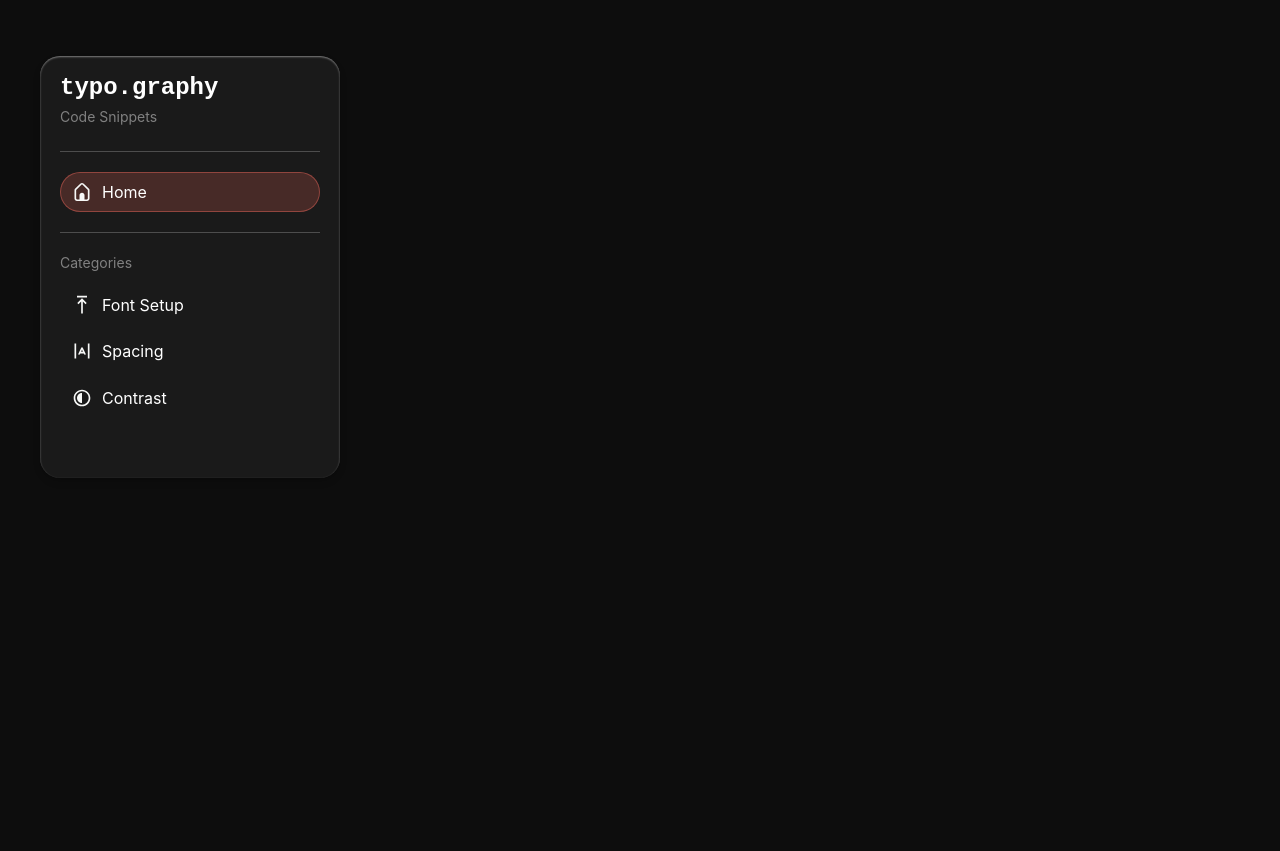
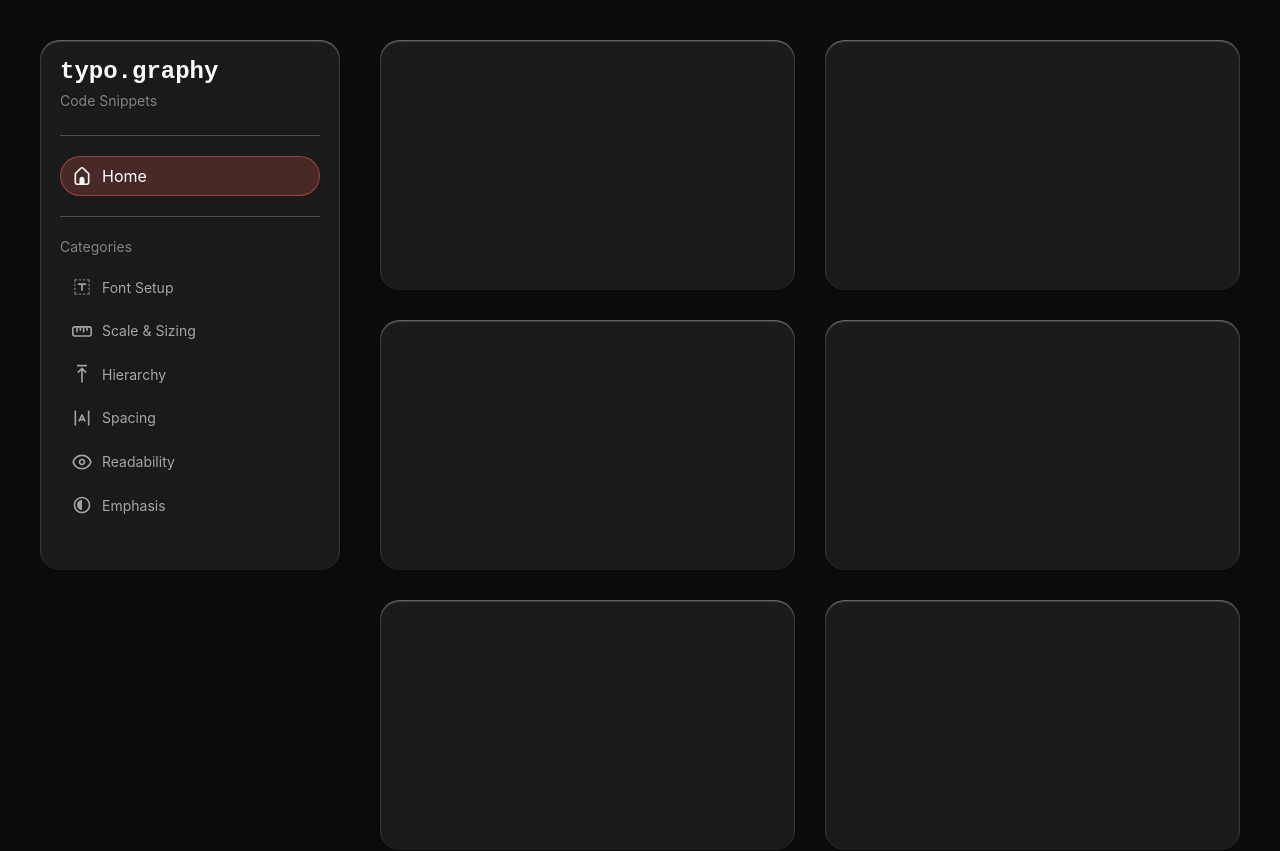
Before and after one commit to Johnson-Berisha/typography, a Next.js app: page /code-snippet-app in a window 1280 px wide. Shown: the top 851 px of the page. Before the commit the page ends 800 px from the top, so only its background shows below. Built offline with nearby package versions, Linux system fonts and the light colour scheme; no server answers.

Commit message:
made sort of the ui for snippets

```diff
--- /dev/null
+++ b/src/app/code-snippet-app/codeSnippetApp.css
@@ -0,0 +1,35 @@
+nav.code-snippet-nav {
+    height: calc(600px - var(--spacing) * 3.5);
+}
+
+nav.code-snippet-nav a:not(.home-link) {
+  opacity: 0.6;
+  font-size: .875rem;
+}
+
+.snippets-grid {
+  display: grid;
+  grid-template-columns: repeat(auto-fit, minmax(300px, 1fr));
+  gap: calc(var(--spacing) * 1.5);
+  /* margin-top: calc(var(--spacing) * 0.8); */
+}
+
+.snippet {
+    height: 250px;
+    width: 100%;
+    background-color: hsl(0, 0%, 10%);
+    border-radius: var(--spacing);
+  padding: var(--spacing);
+
+  transition: box-shadow 0.3s ease, transform 0.3s ease, border 0.3s ease;
+  box-shadow: inset  0 1px 2px #ffffff70,
+  0 2px 4px #00000030,
+  0 4px 8px #00000015;
+}
+
+.snippet:hover {
+    box-shadow: inset  0 1px 4px var(--primary),
+    0px 8px 4px rgba(255, 110, 97, 0.048),
+    0 16px 32px #97979725;
+    transform: scale(1.01);
+}
--- a/src/app/code-snippet-app/page.js
+++ b/src/app/code-snippet-app/page.js
@@ -4,6 +4,7 @@ import React from 'react'
 import Link from "next/link";
 import Image from "next/image";
 import { useEffect, useRef } from "react";
+import "./codeSnippetApp.css";
 
 export default function CodeSnippetApp() {
     const navRef = useRef(null);
@@ -37,14 +38,14 @@ export default function CodeSnippetApp() {
       }, []);
   return (
     <div className="container">
-        <nav ref={navRef} className="nav">
+        <nav ref={navRef} className="nav code-snippet-nav">
       <span ref={pillRef} className="pill" />
       <section className="nav-section">
         <h2>typo.graphy</h2>
         <p>Code Snippets</p>
       </section>
       <section className="nav-section">
-        <Link href="#test">
+        <Link href="/" className='home-link'>
         <Image
           src="/home-alt.svg"
           alt="Introduction"
@@ -58,12 +59,30 @@ export default function CodeSnippetApp() {
         <p>Categories</p>
         <Link href="#scale">
         <Image
+          src="/format-text.svg"
+          alt="Introduction"
+          width={20}
+          height={20}
+        />
+        <span>Font Setup</span>
+        </Link>
+        <Link href="#">
+        <Image
+          src="/ruler.svg"
+          alt="Introduction"
+          width={20}
+          height={20}
+        />
+        <span>Scale & Sizing</span>
+        </Link>
+        <Link href="#">
+        <Image
           src="/push-up.svg"
           alt="Introduction"
           width={20}
           height={20}
         />
-        <span>Font Setup</span>
+        <span>Hierarchy</span>
         </Link>
         <Link href="#">
         <Image
@@ -76,15 +95,45 @@ export default function CodeSnippetApp() {
         </Link>
         <Link href="#">
         <Image
+          src="/eye.svg"
+          alt="Introduction"
+          width={20}
+          height={20}
+        />
+        <span>Readability</span>
+        </Link>
+        <Link href="#">
+        <Image
           src="/edit-contrast.svg"
           alt="Introduction"
           width={20}
           height={20}
         />
-        <span>Contrast</span>
+        <span>Emphasis</span>
         </Link>
       </section>
     </nav>
+
+    <div className="content">
+        <div className="snippets-grid">
+            <div className="snippet"></div>
+            <div className="snippet"></div>
+            <div className="snippet"></div>
+            <div className="snippet"></div>
+            <div className="snippet"></div>
+            <div className="snippet"></div>
+            <div className="snippet"></div>
+            <div className="snippet"></div>
+            <div className="snippet"></div>
+            <div className="snippet"></div>
+            <div className="snippet"></div>
+            <div className="snippet"></div>
+            <div className="snippet"></div>
+            <div className="snippet"></div>
+            <div className="snippet"></div>
+            <div className="snippet"></div>
+        </div>
+    </div>
     </div>
   )
 }
--- a/src/app/globals.css
+++ b/src/app/globals.css
@@ -79,7 +79,7 @@ nav {
   transform: translateX(-200%);
   animation: navIn 1s forwards cubic-bezier(0.34, 1.16, 0.64, 1);
   position: fixed;
-  top: calc((var(--spacing) * 2) + 1em);
+  top: calc((var(--spacing) * 2));
   left: calc(var(--spacing) * 2);
 
   box-shadow: inset  0 1px 2px #ffffff70,
@@ -148,7 +148,21 @@ nav {
 .content {
   flex: 1;
   padding-left: calc(var(--spacing) * 4);
+  animation-name: fadeIn;
+  animation-duration: .3s;
+  animation-fill-mode: forwards;
+  animation-timing-function: ease-in;
+  animation-delay: .6s;
+  opacity: 0;
 }
+
+@keyframes fadeIn {
+  to {
+    opacity: 1;
+  }
+}
+
+
 
 
 /* videos */
```
Also changed, not shown: public/eye.svg (added), public/format-text.svg (added).
